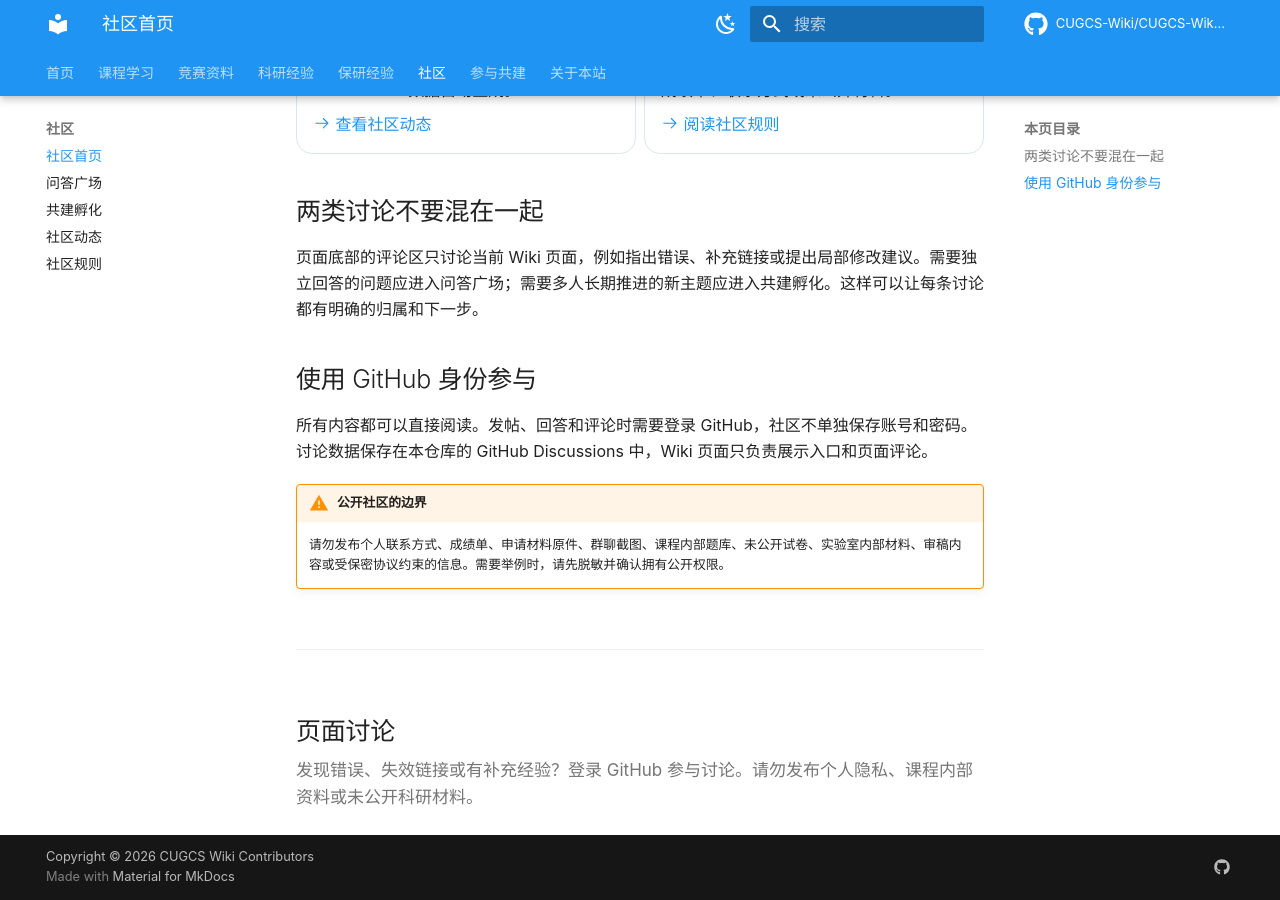
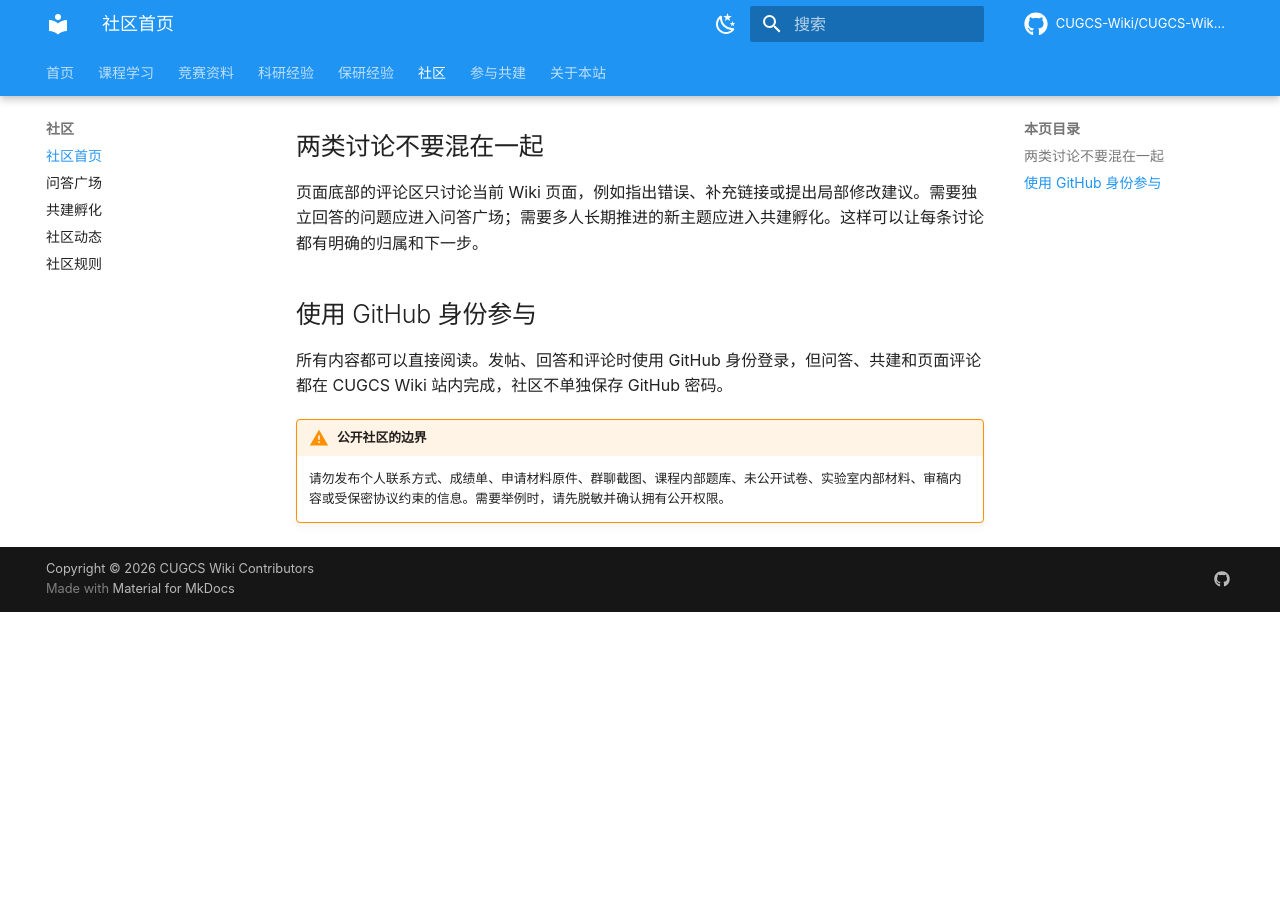
Before and after one commit to CUGCS-Wiki/CUGCS-Wiki.github.io, an MkDocs documentation site: the page built from docs/community/index.md, in a window 1280 px wide and 900 px high, scrolled down 622 px. Built offline with MkDocs 1.6.1 and Material for MkDocs 9.7.7, drawn with Linux system fonts in a browser that asks for light colours; comment, search, counter and statistics services are not loaded; after the commit the page ends 1234 px from its top, so only the background shows below that.

Commit message:
fix: remove incomplete GitHub discussion embeds

```diff
--- a/docs/community/index.md
+++ b/docs/community/index.md
@@ -1,9 +1,6 @@
 # CUGCS 社区
 
 CUGCS Wiki 不只是一个只读资料站。这里的社区承担两件事：回答同学们在课程、竞赛、科研和保研中的具体问题；把尚未成形但值得沉淀的经验，逐步孵化成可以长期维护的 Wiki 内容。
-
-[发起一个问题](https://github.com/CUGCS-Wiki/CUGCS-Wiki.github.io/discussions/new?category=q-a){ .md-button .md-button--primary }
-[发起共建提案](https://github.com/CUGCS-Wiki/CUGCS-Wiki.github.io/discussions/new?category=ideas){ .md-button }
 
 <div class="grid cards" markdown>
 
@@ -47,7 +44,7 @@ CUGCS Wiki 不只是一个只读资料站。这里的社区承担两件事：回
 
 ## 使用 GitHub 身份参与
 
-所有内容都可以直接阅读。发帖、回答和评论时需要登录 GitHub，社区不单独保存账号和密码。讨论数据保存在本仓库的 GitHub Discussions 中，Wiki 页面只负责展示入口和页面评论。
+所有内容都可以直接阅读。发帖、回答和评论时使用 GitHub 身份登录，但问答、共建和页面评论都在 CUGCS Wiki 站内完成，社区不单独保存 GitHub 密码。
 
 !!! warning "公开社区的边界"
     请勿发布个人联系方式、成绩单、申请材料原件、群聊截图、课程内部题库、未公开试卷、实验室内部材料、审稿内容或受保密协议约束的信息。需要举例时，请先脱敏并确认拥有公开权限。
--- a/overrides/partials/comments.html
+++ b/overrides/partials/comments.html
@@ -1,25 +1 @@
-{% if page and page.meta.comments is not sameas false %}
-  <section class="cugcs-comments" aria-labelledby="cugcs-comments-title">
-    <h2 id="cugcs-comments-title">页面讨论</h2>
-    <p class="cugcs-comments__intro">
-      发现错误、失效链接或有补充经验？登录 GitHub 参与讨论。请勿发布个人隐私、课程内部资料或未公开科研材料。
-    </p>
-    <script
-      src="https://giscus.app/client.js"
-      data-repo="CUGCS-Wiki/CUGCS-Wiki.github.io"
-      data-repo-id="R_kgDOUJlRoA"
-      data-category="Announcements"
-      data-category-id="DIC_kwDOUJlRoM4DEmP3"
-      data-mapping="pathname"
-      data-strict="1"
-      data-reactions-enabled="1"
-      data-emit-metadata="0"
-      data-input-position="top"
-      data-theme="preferred_color_scheme"
-      data-lang="zh-CN"
-      data-loading="lazy"
-      crossorigin="anonymous"
-      async>
-    </script>
-  </section>
-{% endif %}
+{# 页面评论将由站内社区组件统一渲染，避免发布不可交互的占位区域。 #}
```
Also changed, not shown: README.md (+1 -1 lines), docs/community/activity.md (+0 -3 lines), docs/community/incubator.md (+1 -2 lines), docs/community/qa.md (+1 -2 lines), 1 other file.
